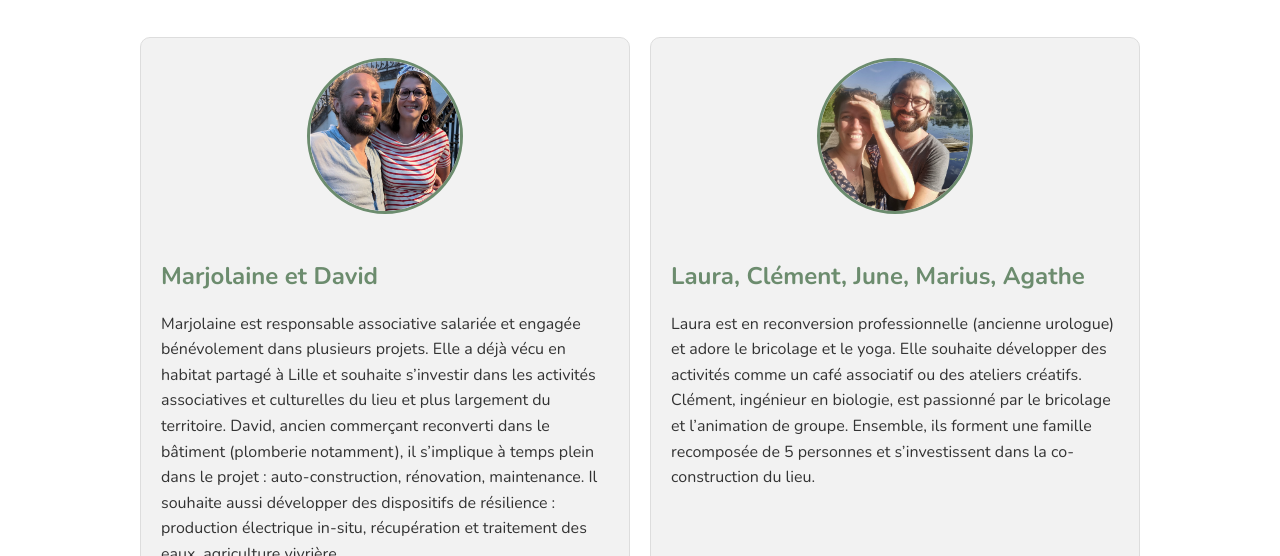
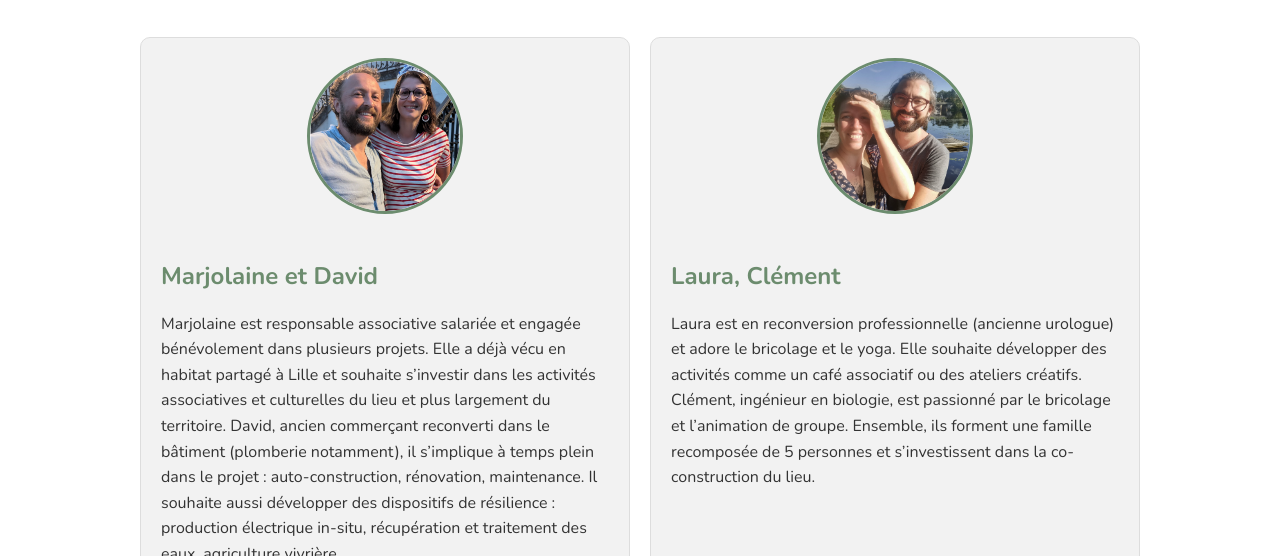
Before and after one commit to cleguyadec/etoiledeterre, a plain HTML site: page collectif.html in a window 1280 px wide. Shown: the part 244-800 px from the top of the page. Drawn offline with nearby package versions, Linux system fonts and the light colour scheme.

Commit message:
Update collectif.html

```diff
--- a/collectif.html
+++ b/collectif.html
@@ -52,7 +52,7 @@
                         <img src="./images/laura_clement.jpeg" alt="Photo de Laura et Clément">
                     </div>
                     <div class="member-info">
-                        <h2>Laura, Clément, June, Marius, Agathe</h2>
+                        <h2>Laura, Clément</h2>
                         <p>Laura est en reconversion professionnelle (ancienne urologue) et adore le bricolage et le yoga. Elle souhaite développer des activités comme un café associatif ou des ateliers créatifs. Clément, ingénieur en biologie, est passionné par le bricolage et l’animation de groupe. Ensemble, ils forment une famille recomposée de 5 personnes et s’investissent dans la co-construction du lieu.</p>
                     </div>
                 </div>
```
